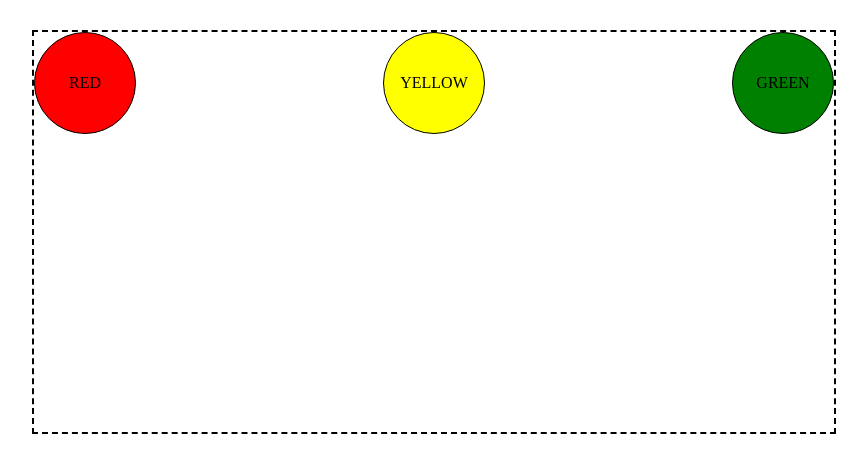
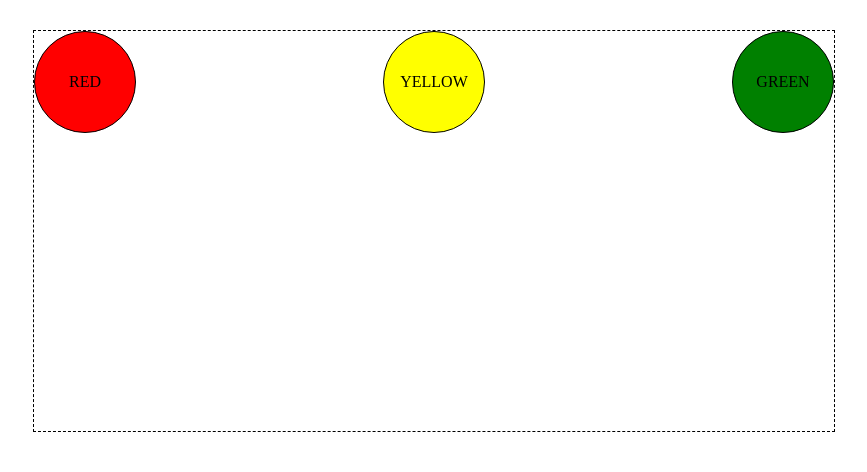
Before and after one commit to Shashank2117/codingThinker, a plain HTML site: page day 5/2.html in a window 1280 px wide. Shown: the whole page, without its empty margins (206-1073 px from the left). Drawn offline with Linux system fonts and the light colour scheme.

Commit message:
Update 2.html

```diff
--- a/day 5/2.html
+++ b/day 5/2.html
@@ -8,7 +8,7 @@
         #parent{
             height: 400px;
             width: 800px;
-            border: 2px dashed black;
+            border: 1.5px dashed black;
             margin: 30px auto;
             display: flex;
             flex-direction:row;
```
